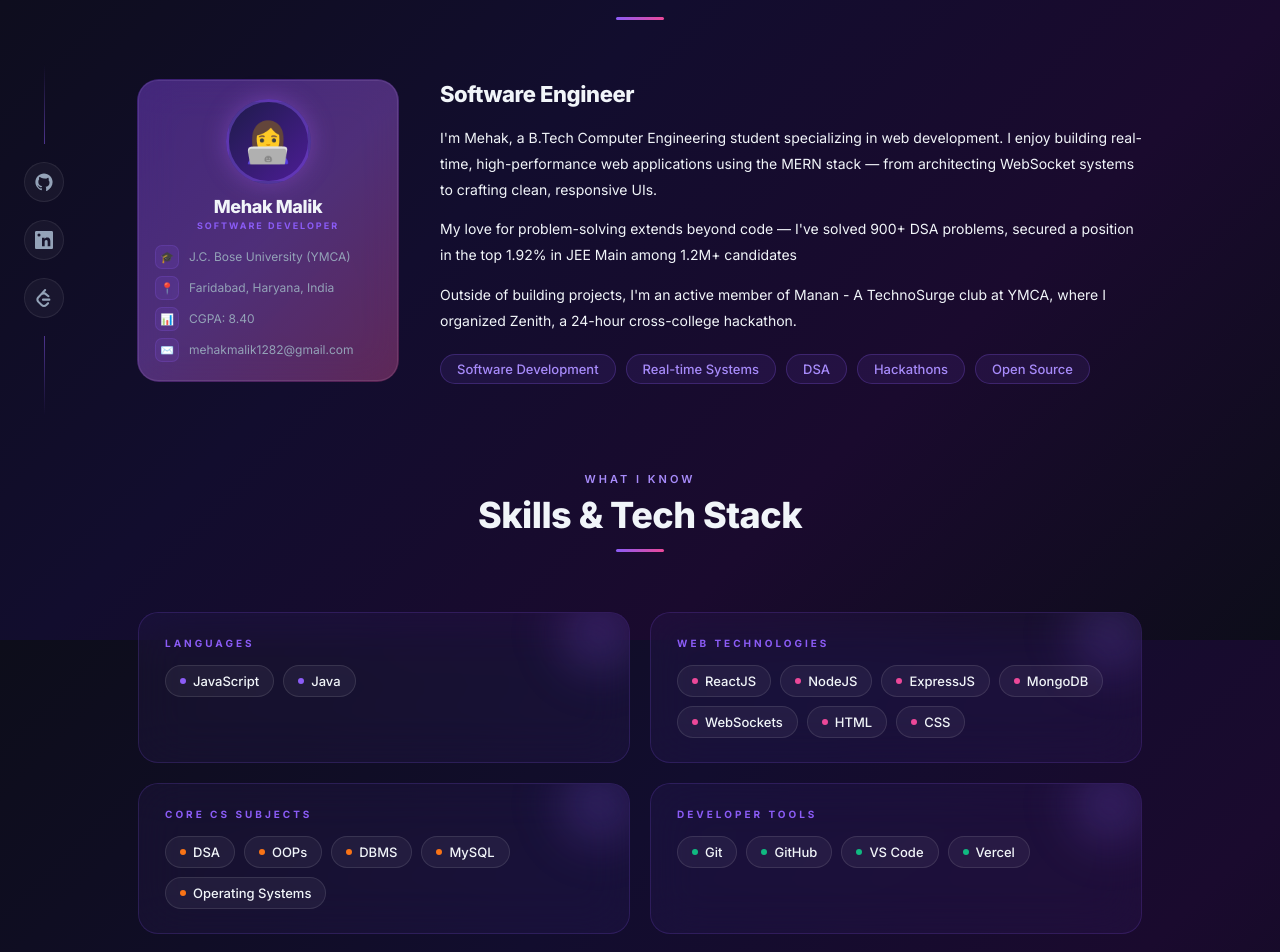
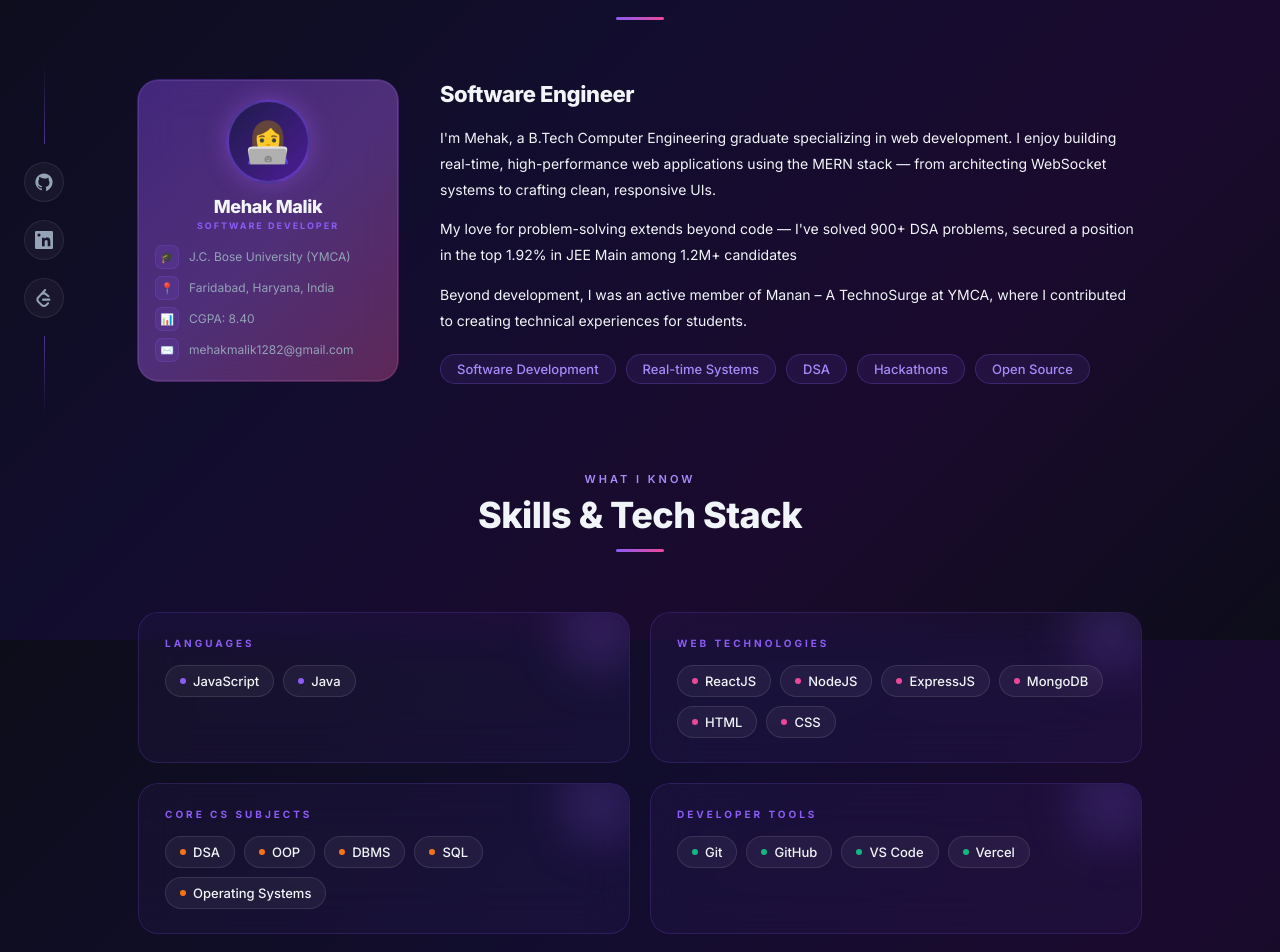
Before and after one commit to mmalik2004/My-Portfolio, a React (Vite) app: page /about in a window 1280 px wide. Shown: the part 160-1112 px from the top of the page. Built offline with nearby package versions, Linux system fonts and the light colour scheme.

Commit message:
Refine skills and bio in About page
Updated skills list and improved bio description for clarity.

```diff
--- a/src/pages/About.jsx
+++ b/src/pages/About.jsx
@@ -11,12 +11,12 @@ const SKILL_GROUPS = [
   {
     title: 'Web Technologies',
     color: '#ec4899',
-    skills: ['ReactJS', 'NodeJS', 'ExpressJS', 'MongoDB', 'WebSockets', 'HTML', 'CSS'],
+    skills: ['ReactJS', 'NodeJS', 'ExpressJS', 'MongoDB', 'HTML', 'CSS'],
   },
   {
     title: 'Core CS Subjects',
     color: '#f97316',
-    skills: ['DSA', 'OOPs', 'DBMS', 'MySQL', 'Operating Systems'],
+    skills: ['DSA', 'OOP', 'DBMS', 'SQL', 'Operating Systems'],
   },
   {
     title: 'Developer Tools',
@@ -80,10 +80,7 @@ function About() {
             <h3>Software Engineer </h3>
 
             <p>
-              I'm Mehak, a B.Tech Computer Engineering student specializing in
-              web development. I enjoy building real-time, high-performance web applications
-              using the MERN stack — from architecting WebSocket systems to crafting clean,
-              responsive UIs.
+              I'm Mehak, a B.Tech Computer Engineering graduate specializing in web development. I enjoy building real-time, high-performance web applications using the MERN stack — from architecting WebSocket systems to crafting clean, responsive UIs.
             </p>
 
             <p>
@@ -92,8 +89,7 @@ function About() {
             </p>
 
             <p>
-              Outside of building projects, I'm an active member of Manan - A TechnoSurge club
-              at YMCA, where I organized Zenith, a 24-hour cross-college hackathon.
+              Beyond development, I was an active member of Manan – A TechnoSurge at YMCA, where I contributed to creating technical experiences for students.
             </p>
 
             <div className="tag-row">
```
